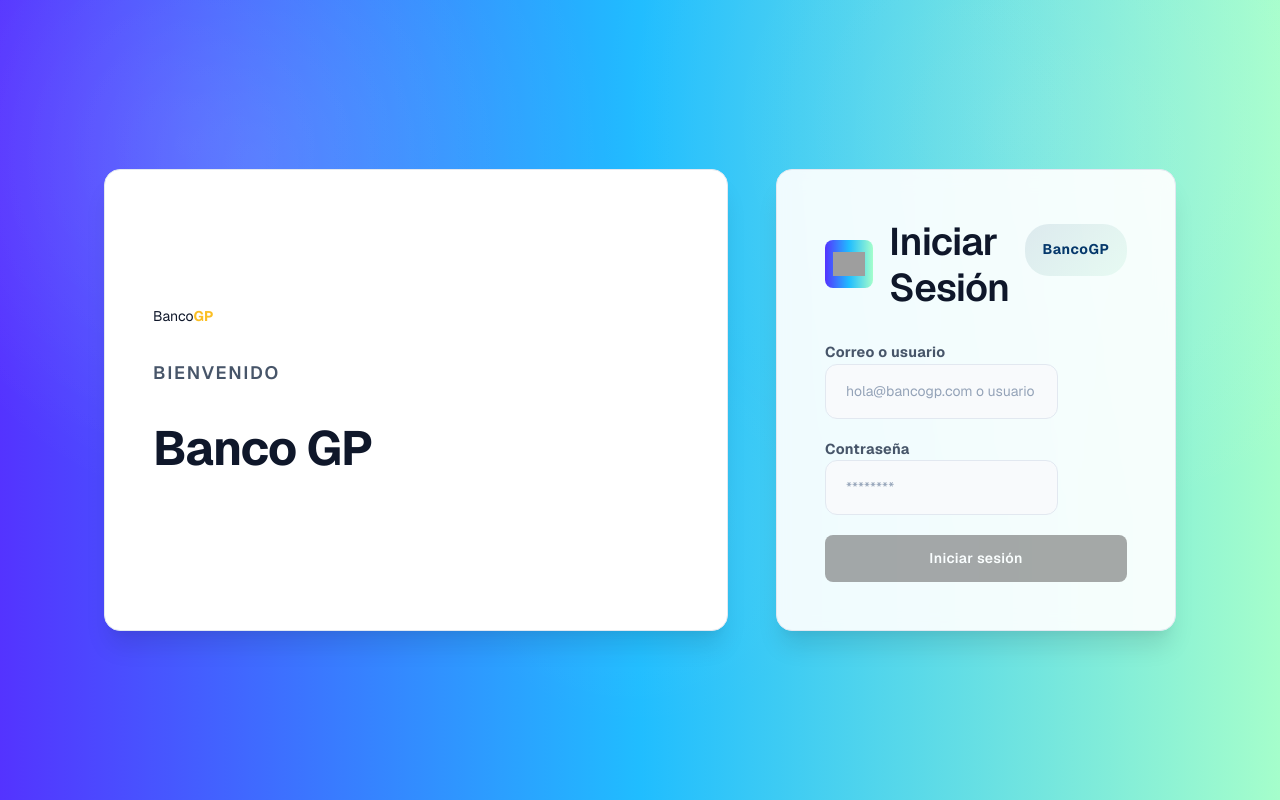
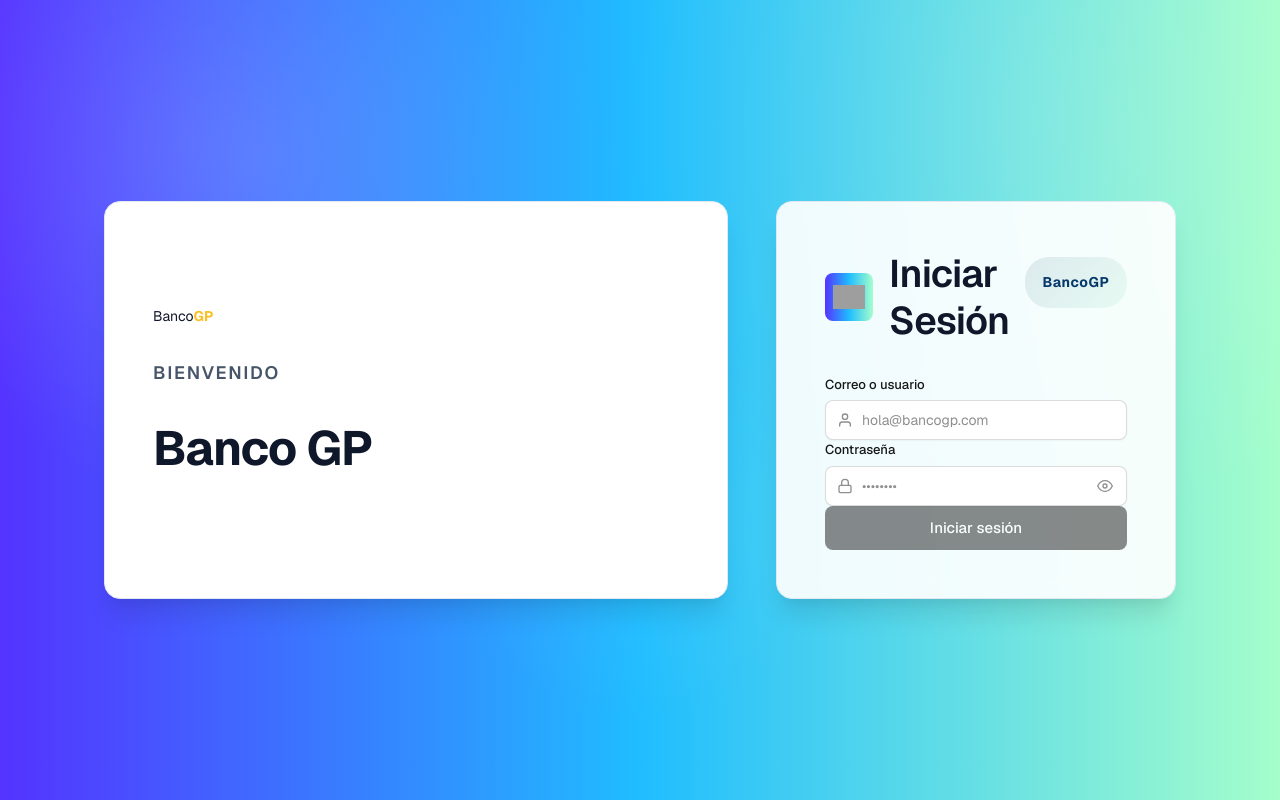
Before and after one commit to apadilla-2024102/BancoGP, a React (Vite) app in the folder bancogp-frontend/: page /dashboard in a window 1280 px wide. Both pictures are taken after a click on the button 216 px from the left and 766 px from the top of the page. Built offline with nearby package versions, Linux system fonts and the light colour scheme; no server answers; grey boxes are pictures that could not be loaded.

Commit message:
feat(auth): rediseñar LoginForm con mostrar contraseña, carga y alertas

```diff
--- a/bancogp-frontend/src/features/auth/components/LoginForm.jsx
+++ b/bancogp-frontend/src/features/auth/components/LoginForm.jsx
@@ -1,59 +1,80 @@
 import { useMemo, useState } from 'react';
+import { FiEye, FiEyeOff, FiLock, FiUser, FiAlertCircle } from 'react-icons/fi';
+import { Button, Input } from '../../../shared/components/ui/index.js';
 
 export const LoginForm = ({ onSubmit }) => {
   const [form, setForm] = useState({ email: '', password: '' });
   const [error, setError] = useState('');
+  const [submitting, setSubmitting] = useState(false);
+  const [showPassword, setShowPassword] = useState(false);
 
-  const canSubmit = useMemo(
-    () => form.email.trim() !== '' && form.password.trim() !== '',
-    [form]
-  );
+  const canSubmit = useMemo(() => form.email.trim() !== '' && form.password.trim() !== '', [form]);
 
   const handleChange = (event) => {
     const { name, value } = event.target;
     setForm((current) => ({ ...current, [name]: value }));
+    if (error) setError('');
   };
 
   const handleSubmit = async (event) => {
     event.preventDefault();
+    if (!canSubmit || submitting) return;
+    setSubmitting(true);
     try {
       setError('');
       await onSubmit(form);
     } catch (err) {
-      setError(err?.message || 'Error al iniciar sesión');
+      setError(err?.response?.data?.message || err?.message || 'No pudimos iniciar sesión. Revisa tus datos.');
+    } finally {
+      setSubmitting(false);
     }
   };
 
   return (
-    <form className="login-form" onSubmit={handleSubmit}>
-      <div className="login-form__field">
-        <label htmlFor="email">Correo o usuario</label>
-        <input
-          id="email"
+    <form className="login-form-v2" onSubmit={handleSubmit} noValidate>
+      <Input
+        label="Correo o usuario"
         name="email"
         type="text"
+        autoComplete="username"
         value={form.email}
         onChange={handleChange}
-          placeholder="hola@bancogp.com o usuario"
+        placeholder="hola@bancogp.com"
+        icon={<FiUser />}
         required
       />
-      </div>
-      <div className="login-form__field">
-        <label htmlFor="password">Contraseña</label>
-        <input
-          id="password"
+      <Input
+        label="Contraseña"
         name="password"
-          type="password"
+        type={showPassword ? 'text' : 'password'}
+        autoComplete="current-password"
         value={form.password}
         onChange={handleChange}
-          placeholder="********"
+        placeholder="••••••••"
+        icon={<FiLock />}
+        suffix={
+          <button
+            type="button"
+            className="input__toggle"
+            onClick={() => setShowPassword((v) => !v)}
+            aria-label={showPassword ? 'Ocultar contraseña' : 'Mostrar contraseña'}
+          >
+            {showPassword ? <FiEyeOff /> : <FiEye />}
+          </button>
+        }
         required
       />
+
+      {error && (
+        <div className="alert alert--danger" role="alert">
+          <FiAlertCircle aria-hidden="true" />
+          <span>{error}</span>
         </div>
-      {error && <p className="login-form__error">{error}</p>}
-      <button type="submit" className="btn btn--primary" disabled={!canSubmit}>
+      )}
+
+      <Button type="submit" variant="primary" size="lg" className="button--block" disabled={!canSubmit} loading={submitting}>
         Iniciar sesión
-      </button>
+      </Button>
     </form>
   );
 };
--- a/bancogp-frontend/src/styles/app.css
+++ b/bancogp-frontend/src/styles/app.css
@@ -16,3 +16,4 @@
 @import './components/toast.css';
 @import './components/sidebar.css';
 @import './components/layout.css';
+@import './components/alert.css';
--- /dev/null
+++ b/bancogp-frontend/src/styles/components/alert.css
@@ -0,0 +1,56 @@
+.alert {
+  display: flex;
+  align-items: flex-start;
+  gap: 10px;
+  padding: 10px 12px;
+  border-radius: var(--radius-md);
+  border: 1px solid transparent;
+  font-size: 13px;
+  line-height: 1.45;
+  animation: enter-up 250ms var(--ease-out) both;
+}
+
+.alert svg {
+  flex-shrink: 0;
+  margin-top: 2px;
+}
+
+.alert--danger {
+  background: var(--danger-soft);
+  border-color: color-mix(in srgb, var(--danger) 20%, transparent);
+  color: var(--danger);
+}
+
+.alert--success {
+  background: var(--success-soft);
+  border-color: color-mix(in srgb, var(--success) 20%, transparent);
+  color: var(--success);
+}
+
+.alert--info {
+  background: var(--info-soft);
+  border-color: color-mix(in srgb, var(--info) 20%, transparent);
+  color: var(--info);
+}
+
+.input__toggle {
+  display: grid;
+  place-items: center;
+  width: 32px;
+  height: 32px;
+  border: 0;
+  border-radius: var(--radius-sm);
+  background: transparent;
+  color: var(--text-subtle);
+  transition: color var(--duration-fast) ease, transform var(--duration-press) var(--ease-out);
+}
+
+.input__toggle:active {
+  transform: scale(0.92);
+}
+
+@media (hover: hover) and (pointer: fine) {
+  .input__toggle:hover {
+    color: var(--text);
+  }
+}
```
Lines whose indentation alone changed are shown as unchanged.
